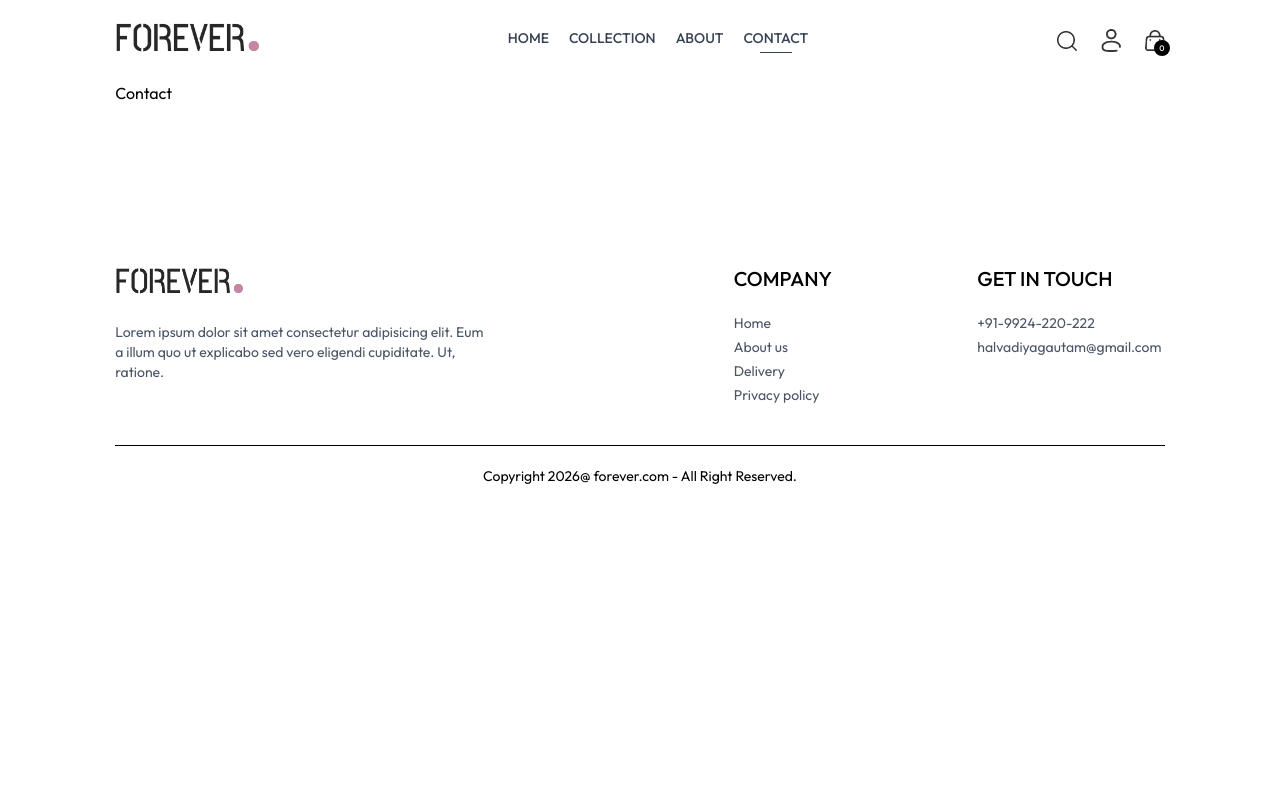
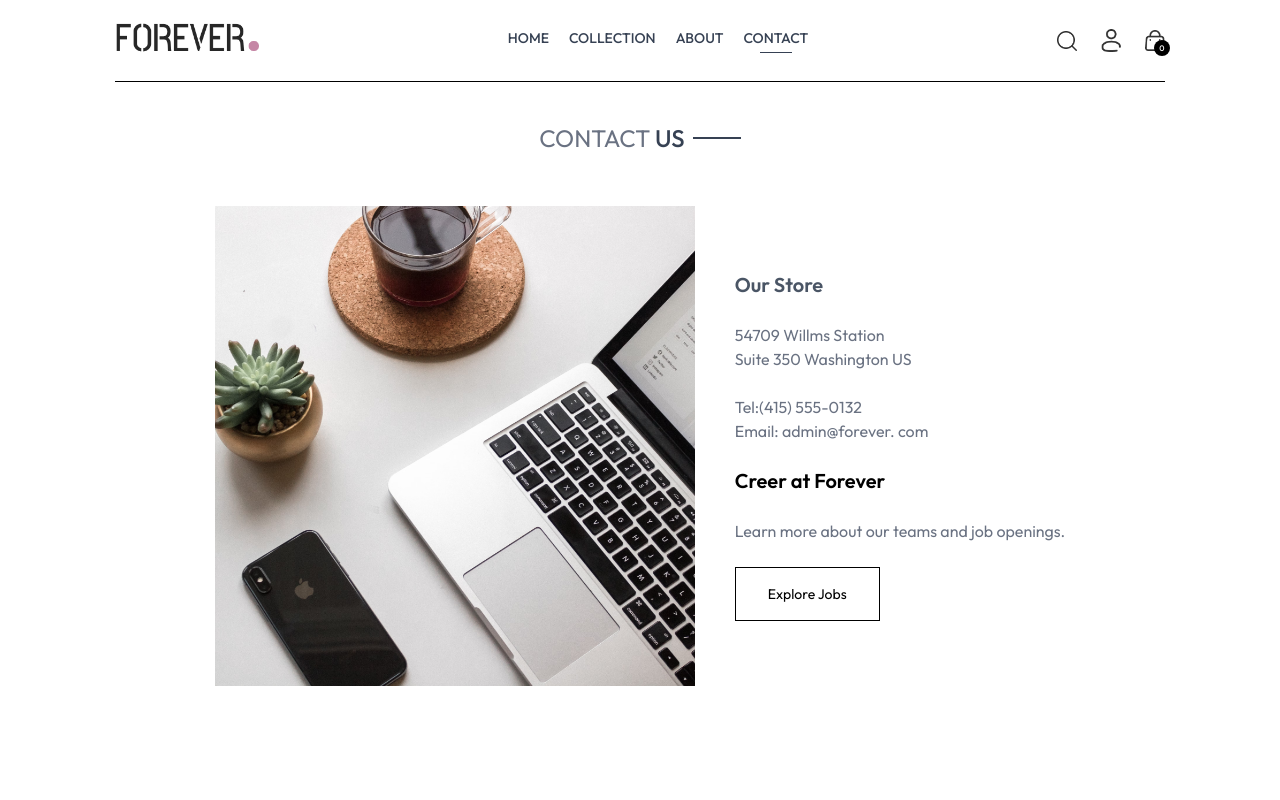
Before and after one commit to GAUTAM-HALVADIYA/ECommerce, a React (Vite) app: page /contact in a window 1280 px wide. Shown: the top 800 px of the page. Built offline with nearby package versions, Linux system fonts and the light colour scheme.

Commit message:
Add contact page

```diff
--- a/src/pages/Contact.jsx
+++ b/src/pages/Contact.jsx
@@ -1,8 +1,29 @@
 import React from 'react'
+import Title from '../components/Title'
+import { assets } from '../assets/assets'
+import NewsLetterBox from '../components/NewsLetterBox'
 
 function Contact() {
   return (
-    <div>Contact</div>
+    <div>
+      <div className='text-center text-2xl pt-10 border-t'>
+        <Title text1={'CONTACT'} text2={'US'}/>
+      </div>
+
+      <div className='my-10 flex flex-col justify-center md:flex-row gap-10 mb-28'>
+        <img className='w-full md:max-w-[480px]' src={assets.contact_img} alt="" />
+        <div className='flex flex-col justify-center items-start gap-6'>
+          <p className='font-semibold text-xl text-gray-600'>Our Store</p>
+          <p className='text-gray-500'>54709 Willms Station <br/> Suite 350 Washington US</p>
+          <p className='text-gray-500'>Tel:(415) 555-0132 <br /> Email: admin@forever. com</p>
+          <p className='font-semibold text-xl tetx-gray-600'>Creer at Forever</p>
+          <p className='text-gray-500'>Learn more about our teams and job openings.</p>
+          <button className='border border-black px-8 py-4 text-sm hover:bg-black hover:text-white transition-all duration-500'>Explore Jobs</button>
+        </div>
+      </div>
+
+      <NewsLetterBox/>
+    </div>
   )
 }
 
```
